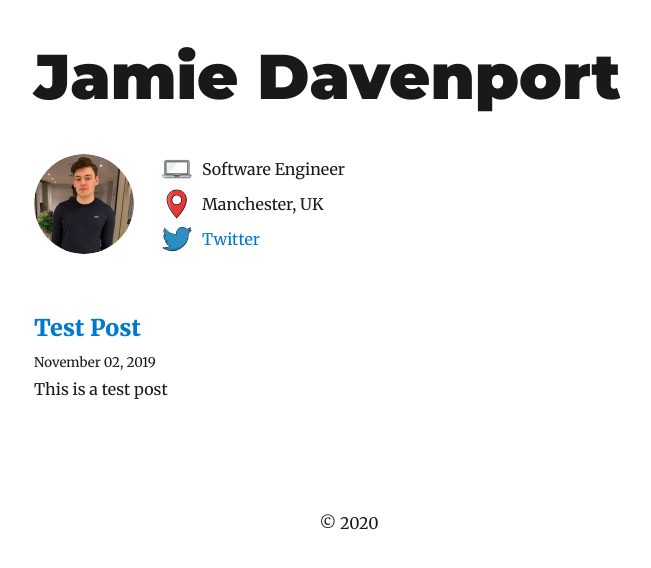
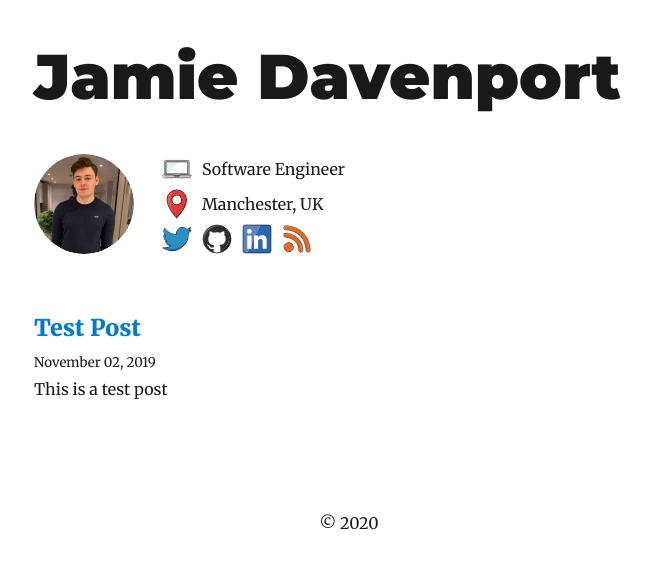
Before and after one commit to jamiedavenport/jamiedavenport.dev, a Gatsby site: page / in a window 1280 px wide. Shown: the whole page, without its empty margins (291-942 px from the left). Built offline with nearby package versions, Linux system fonts and the light colour scheme; Gatsby itself is replaced by a stand-in of ours; some packages are replaced by stand-ins of ours.

Commit message:
Add github, linkedin and rss links

```diff
--- a/gatsby-config.js
+++ b/gatsby-config.js
@@ -7,6 +7,8 @@ module.exports = {
     siteUrl: `https://jamiedavenport.dev/`,
     social: {
       twitter: `jdavenport97`,
+      github: "jamiedavenport",
+      linkedin: "",
     },
   },
   plugins: [
--- a/src/components/bio.js
+++ b/src/components/bio.js
@@ -15,21 +15,29 @@ const Fact = styled.div`
   display: flex;
   align-items: center;
   margin-bottom: 5px;
-`;
+`
 
 const FactLink = styled(Fact)`
   text-decoration: none;
   box-shadow: none;
-`;
+`
 
 const FactImg = styled.img`
   width: 30px;
   margin: 0;
-`;
+`
 
 const FactText = styled.span`
   margin-left: 10px;
-`;
+`
+
+const Social = styled.div`
+  display: flex;
+`
+
+const SocialIcon = styled(FactImg)`
+  margin-right: 10px;
+`
 
 function Bio() {
   return (
@@ -61,10 +69,32 @@ function Bio() {
                 <FactImg src="/pin.svg" alt="Location" />
                 <FactText>Manchester, UK</FactText>
               </Fact>
-              <FactLink as="a" href={`https://twitter.com/${social.twitter}`} target="_blank">
-                <FactImg src="/twitter.svg" alt="Location" />
-                <FactText>Twitter</FactText>
-              </FactLink>
+              <Social>
+                <FactLink
+                  as="a"
+                  href={`https://twitter.com/${social.twitter}`}
+                  target="_blank"
+                >
+                  <SocialIcon src="/twitter.svg" alt="Location" />
+                </FactLink>
+                <FactLink
+                  as="a"
+                  href={`https://github.com/${social.github}`}
+                  target="_blank"
+                >
+                  <SocialIcon src="/github.svg" alt="Location" />
+                </FactLink>
+                <FactLink
+                  as="a"
+                  href={`https://github.com/${social.linkedin}`}
+                  target="_blank"
+                >
+                  <SocialIcon src="/linkedin.svg" alt="Location" />
+                </FactLink>
+                <FactLink as="a" href={`/rss.xml`} target="_blank">
+                  <SocialIcon src="/rss.svg" alt="Location" />
+                </FactLink>
+              </Social>
             </div>
           </Container>
         )
@@ -94,6 +124,8 @@ const bioQuery = graphql`
         author
         social {
           twitter
+          github
+          linkedin
         }
       }
     }
```
Also changed, not shown: static/github.svg (added), static/linkedin.svg (added), static/rss.svg (added).
